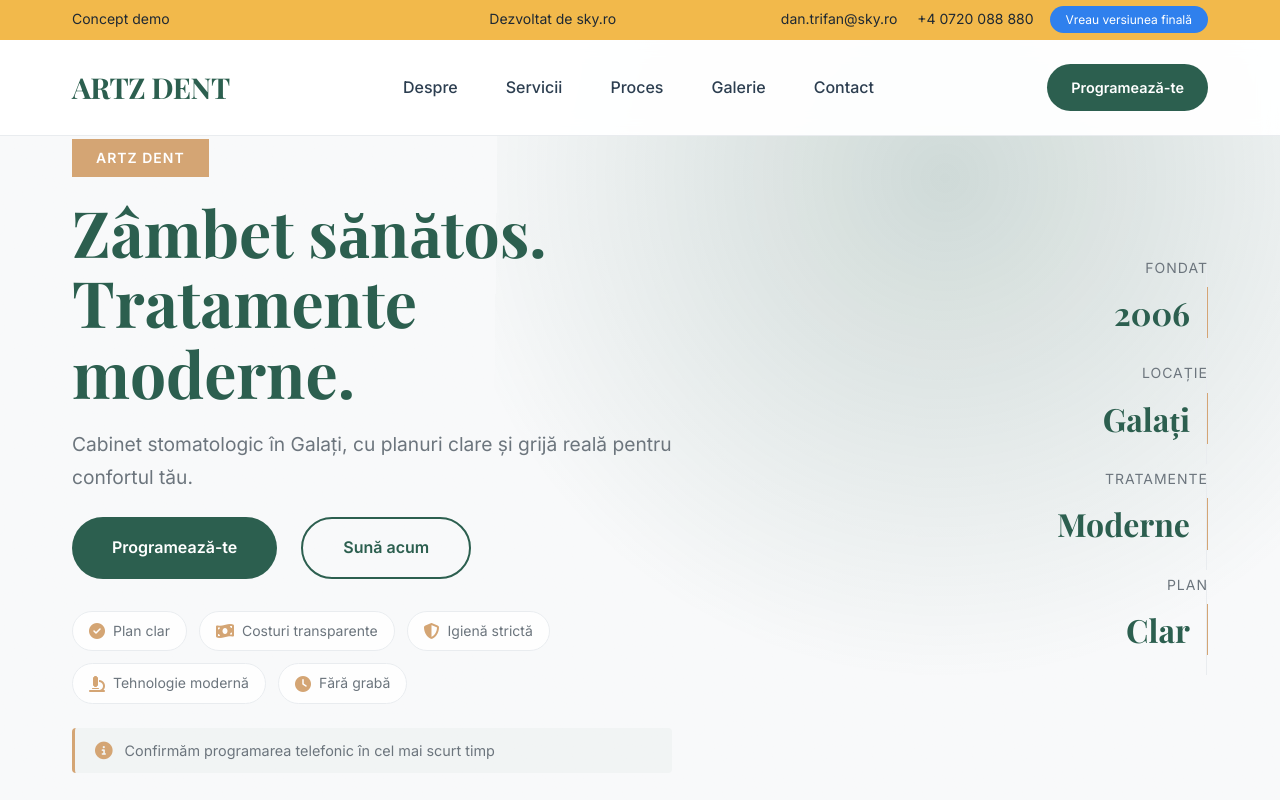
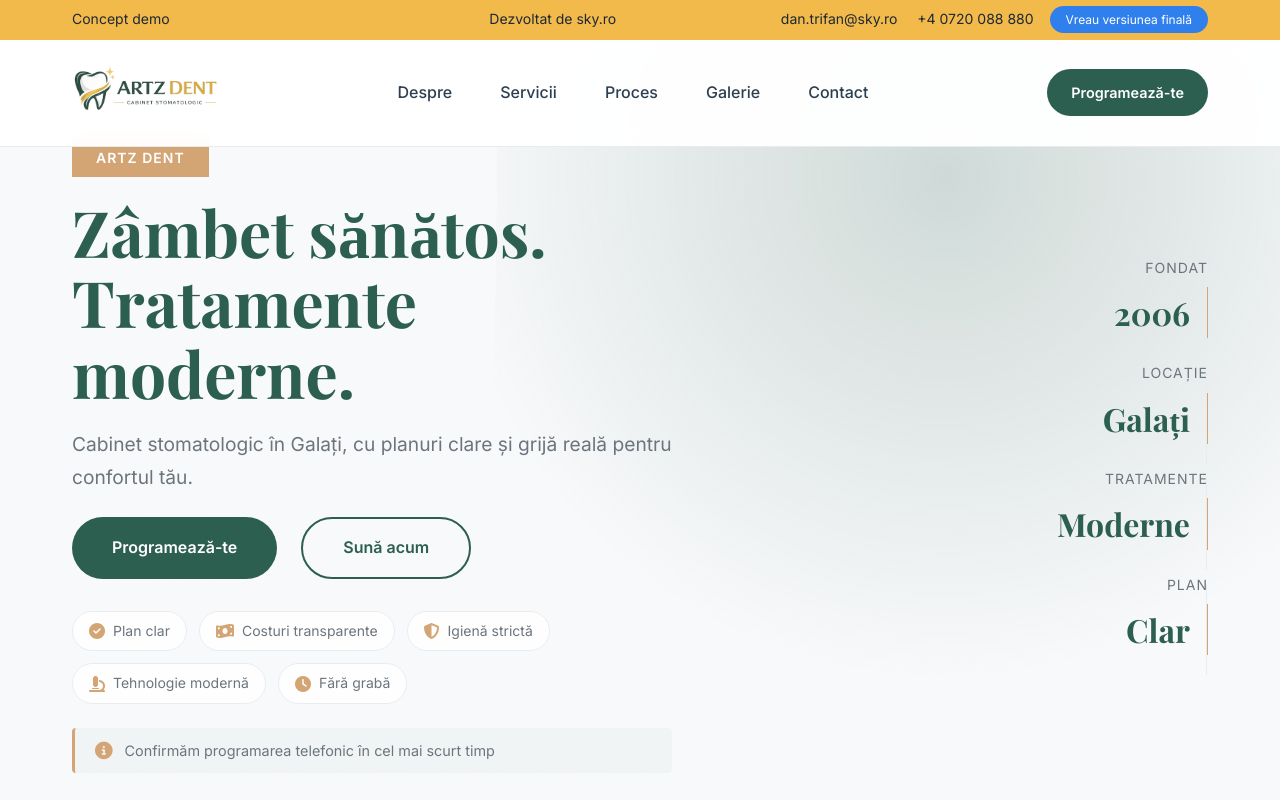
Before and after one commit to sorinpintilie-lgtm/artzdent, a website: page index.html in a window 1280 px wide. Shown: the top 800 px of the page. Drawn offline with nearby package versions, Linux system fonts and the light colour scheme.

Commit message:
Add artzdentlogo.png

```diff
--- a/index.html
+++ b/index.html
@@ -31,7 +31,7 @@
         <div class="container">
             <div class="nav-content">
                 <div class="logo">
-                    <span class="logo-text">ARTZ DENT</span>
+                    <img src="artzdentlogo.png" alt="ARTZ DENT">
                 </div>
                 <div class="nav-menu">
                     <a href="#despre" class="nav-link">Despre</a>
@@ -454,7 +454,7 @@
         <div class="container">
             <div class="footer-content">
                 <div class="footer-left">
-                    <span class="logo-text">ARTZ DENT</span>
+                    <img src="artzdentlogo.png" alt="ARTZ DENT">
                     <p>ARTZ DENT — cabinet stomatologic în Galați. Tratamente moderne, planuri clare, atenție la confort.</p>
                 </div>
                 <div class="footer-right">
--- a/styles.css
+++ b/styles.css
@@ -337,12 +337,9 @@ body {
     padding: 1.5rem 0;
 }
 
-.logo-text {
-    font-family: var(--font-serif);
-    font-size: 1.8rem;
-    font-weight: 700;
-    color: var(--color-primary);
-    letter-spacing: -0.5px;
+.logo img {
+    height: 50px;
+    width: auto;
 }
 
 .nav-menu {
```
Also changed, not shown: artzdentlogo.png (added).
